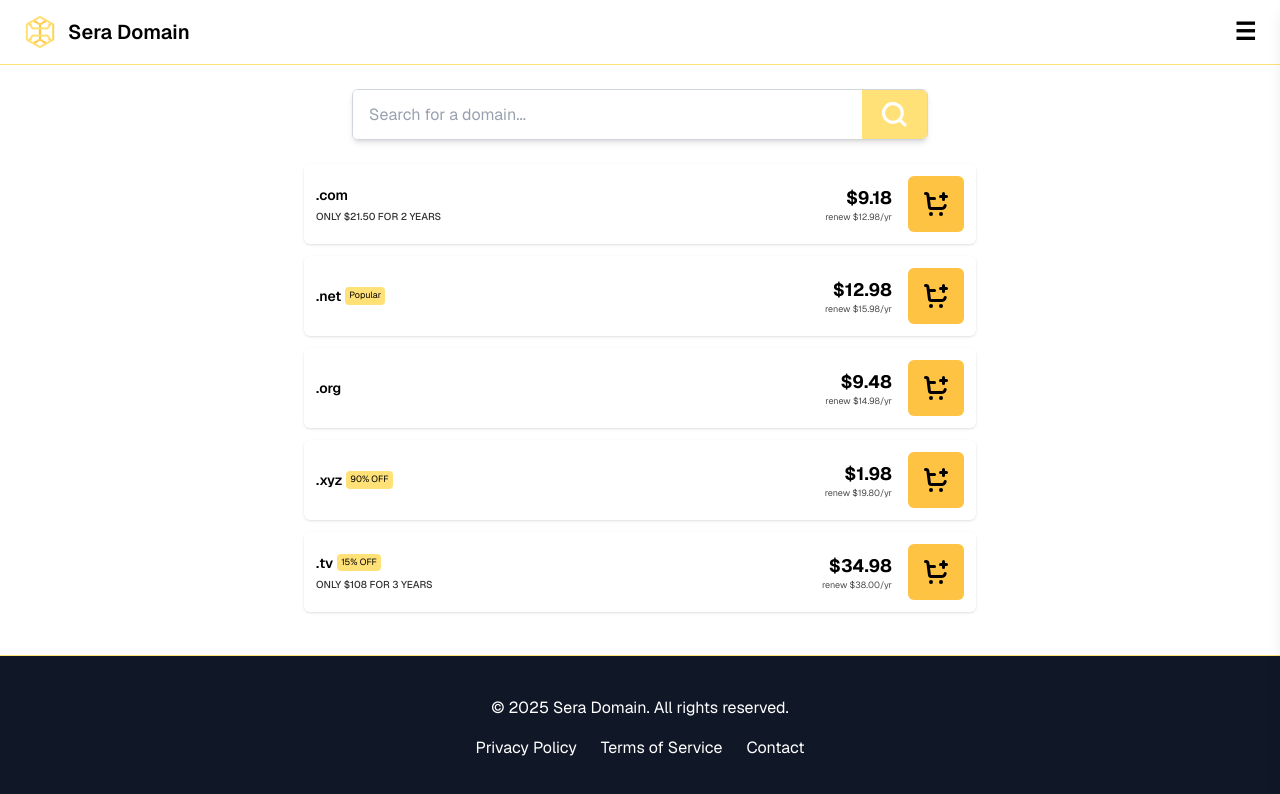
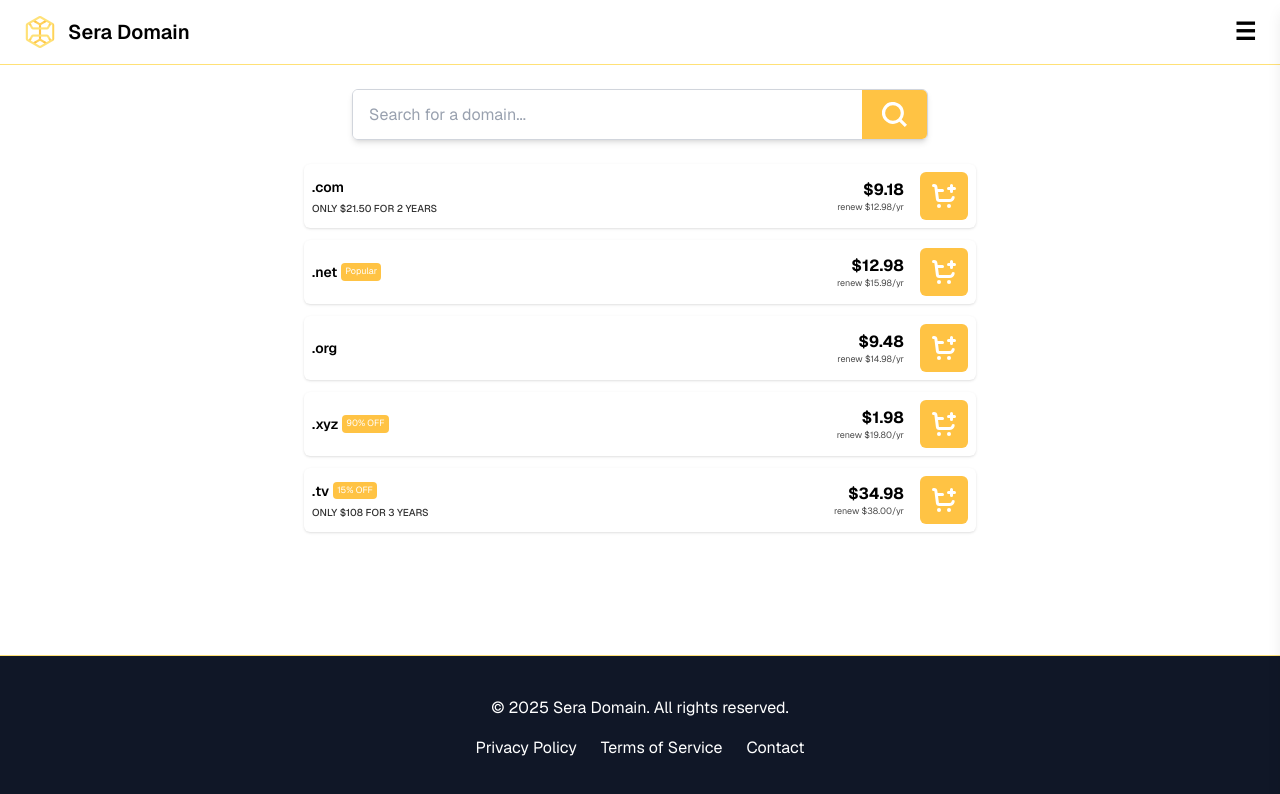
Before and after one commit to Parvez4560/seradomain, a Next.js app: page /search in a window 1280 px wide. Shown: the top 794 px of the page. Built offline with nearby package versions, Linux system fonts and the light colour scheme.

Commit message:
New changes

```diff
--- a/components/DomainCard.tsx
+++ b/components/DomainCard.tsx
@@ -18,7 +18,7 @@ export default function DomainCard({
   dealText,
 }: DomainCardProps) {
   return (
-    <div className="flex justify-between items-center rounded-md p-3 bg-[var(--background)] shadow-sm max-w-full w-full">
+    <div className="flex justify-between items-center rounded-md p-2 bg-[var(--background)] shadow-sm max-w-full w-full">
 
       {/* LEFT SIDE */}
       <div className="flex-1 pr-3">
@@ -28,7 +28,7 @@ export default function DomainCard({
           {offers.map((offer, i) => (
             <span
               key={i}
-              className="text-[9px] px-1 py-0.5 rounded bg-[var(--main-color-2)] text-black"
+              className="text-[9px] px-1 py-0.5 rounded bg-[var(--main-color-1)] text-white"
             >
               {offer}
             </span>
@@ -48,7 +48,7 @@ export default function DomainCard({
 
         {/* Price and Renew (no color, no border) */}
         <div className="text-right leading-tight">
-          <div className="text-lg font-bold">{price}</div>
+          <div className="text-base font-bold">{price}</div>
           {renewPrice && (
             <div className="text-[9px] opacity-70">
               renew ${renewPrice}/yr
@@ -57,7 +57,7 @@ export default function DomainCard({
         </div>
 
         {/* Add to cart icon in separate colored box */}
-        <div className="bg-[var(--main-color-1)] p-2 rounded-md flex items-center justify-center">
+        <div className="bg-[var(--main-color-1)] p-1 rounded-md flex items-center justify-center">
           <button
             title="Add to cart"
             className="p-2 transition hover:opacity-90"
@@ -67,6 +67,7 @@ export default function DomainCard({
               alt="Add to cart"
               width={24}
               height={24}
+            className="filter brightness-0 invert"
             />
           </button>
         </div>
--- a/components/DomainSearch.tsx
+++ b/components/DomainSearch.tsx
@@ -38,7 +38,7 @@ export default function DomainSearch({ initialQuery = "", updateURL = true, onSe
         />
         <button
           onClick={handleSearch}
-          className="bg-[var(--main-color-2)] px-5 py-3 flex items-center justify-center transition-colors hover:bg-[var(--main-color-1)]"
+          className="bg-[var(--main-color-1)] px-5 py-3 flex items-center justify-center transition-colors hover:bg-[var(--main-color-1)]"
         >
           <Image
             src="/interface-icons/search.svg"
```
